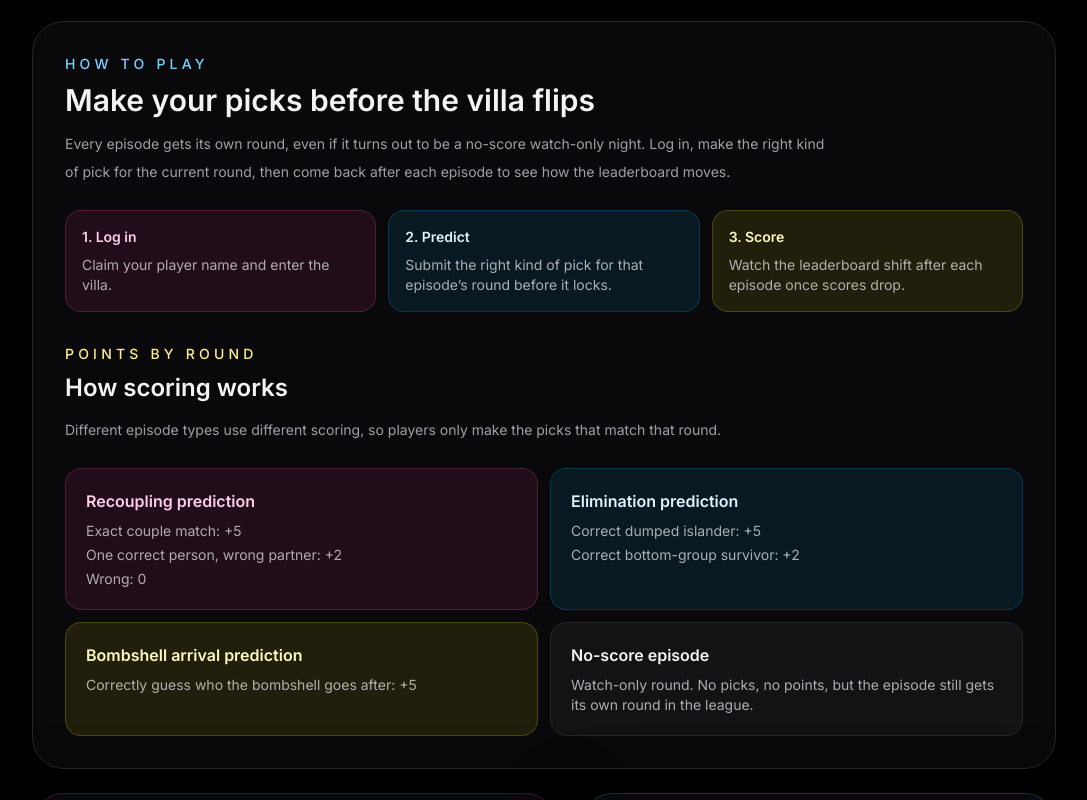
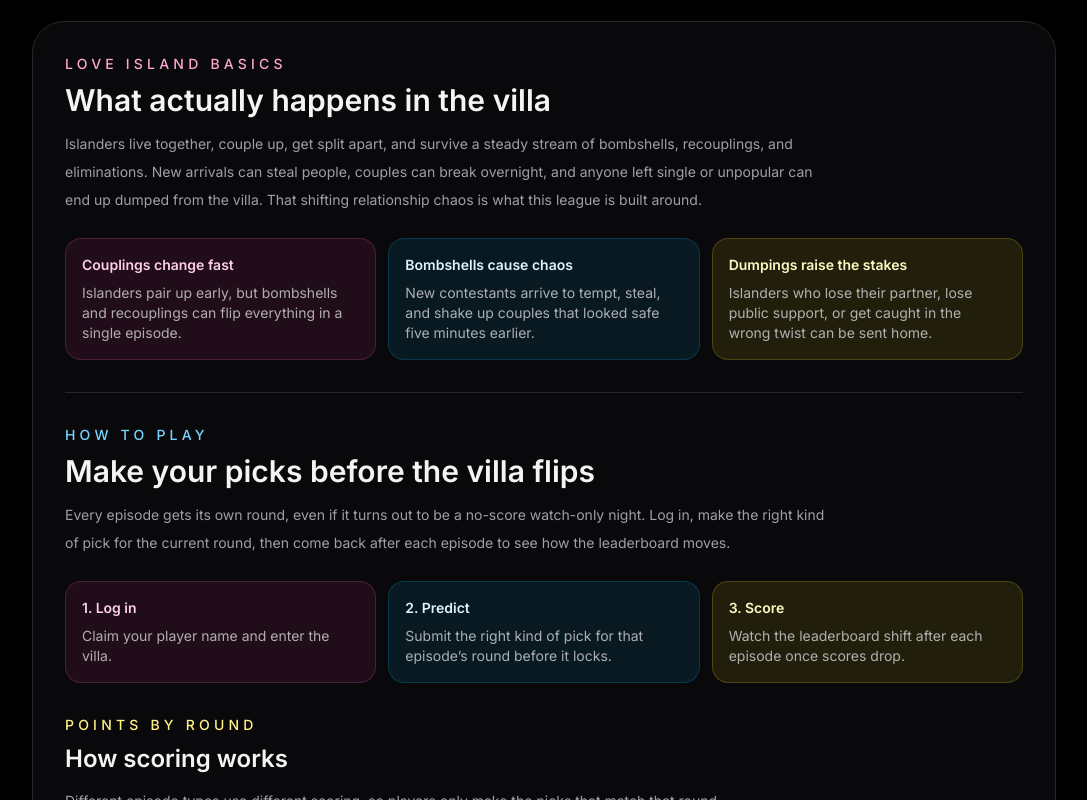
Before and after one commit to subramya/love-island-fantasy-league, a Next.js app: page / in a window 1280 px wide. Shown: the part 600-1400 px from the top of the page, without its empty margins (96-1183 px from the left). Built offline with nearby package versions, Linux system fonts and the light colour scheme; no server answers; the database is empty.

Commit message:
Version 1.2

```diff
--- a/app/page.tsx
+++ b/app/page.tsx
@@ -342,6 +342,44 @@
 
         <section className="rounded-[2rem] border border-zinc-800 bg-zinc-950 p-8 shadow-[0_24px_80px_rgba(0,0,0,0.55)]">
           <div className="max-w-3xl">
+            <p className="text-sm font-medium uppercase tracking-[0.3em] text-pink-300">
+              Love Island Basics
+            </p>
+            <h2 className="mt-2 text-3xl font-semibold">What actually happens in the villa</h2>
+            <p className="mt-3 text-sm leading-7 text-zinc-400">
+              Islanders live together, couple up, get split apart, and survive a steady stream of
+              bombshells, recouplings, and eliminations. New arrivals can steal people, couples can
+              break overnight, and anyone left single or unpopular can end up dumped from the villa.
+              That shifting relationship chaos is what this league is built around.
+            </p>
+          </div>
+
+          <div className="mt-6 grid gap-3 text-sm text-zinc-300 sm:grid-cols-3">
+            <div className="rounded-2xl border border-pink-400/20 bg-pink-500/10 p-4">
+              <p className="font-semibold text-pink-200">Couplings change fast</p>
+              <p className="mt-2 text-zinc-300/80">
+                Islanders pair up early, but bombshells and recouplings can flip everything in a
+                single episode.
+              </p>
+            </div>
+            <div className="rounded-2xl border border-sky-400/20 bg-sky-500/10 p-4">
+              <p className="font-semibold text-sky-100">Bombshells cause chaos</p>
+              <p className="mt-2 text-zinc-300/80">
+                New contestants arrive to tempt, steal, and shake up couples that looked safe five
+                minutes earlier.
+              </p>
+            </div>
+            <div className="rounded-2xl border border-yellow-300/20 bg-yellow-300/10 p-4">
+              <p className="font-semibold text-yellow-100">Dumpings raise the stakes</p>
+              <p className="mt-2 text-zinc-300/80">
+                Islanders who lose their partner, lose public support, or get caught in the wrong
+                twist can be sent home.
+              </p>
+            </div>
+          </div>
+
+          <div className="mt-8 border-t border-zinc-800 pt-8">
+          <div className="max-w-3xl">
             <p className="text-sm font-medium uppercase tracking-[0.3em] text-sky-300">
               How to play
             </p>
@@ -416,6 +454,7 @@
                 </p>
               </div>
             </div>
+          </div>
           </div>
         </section>
 
```
